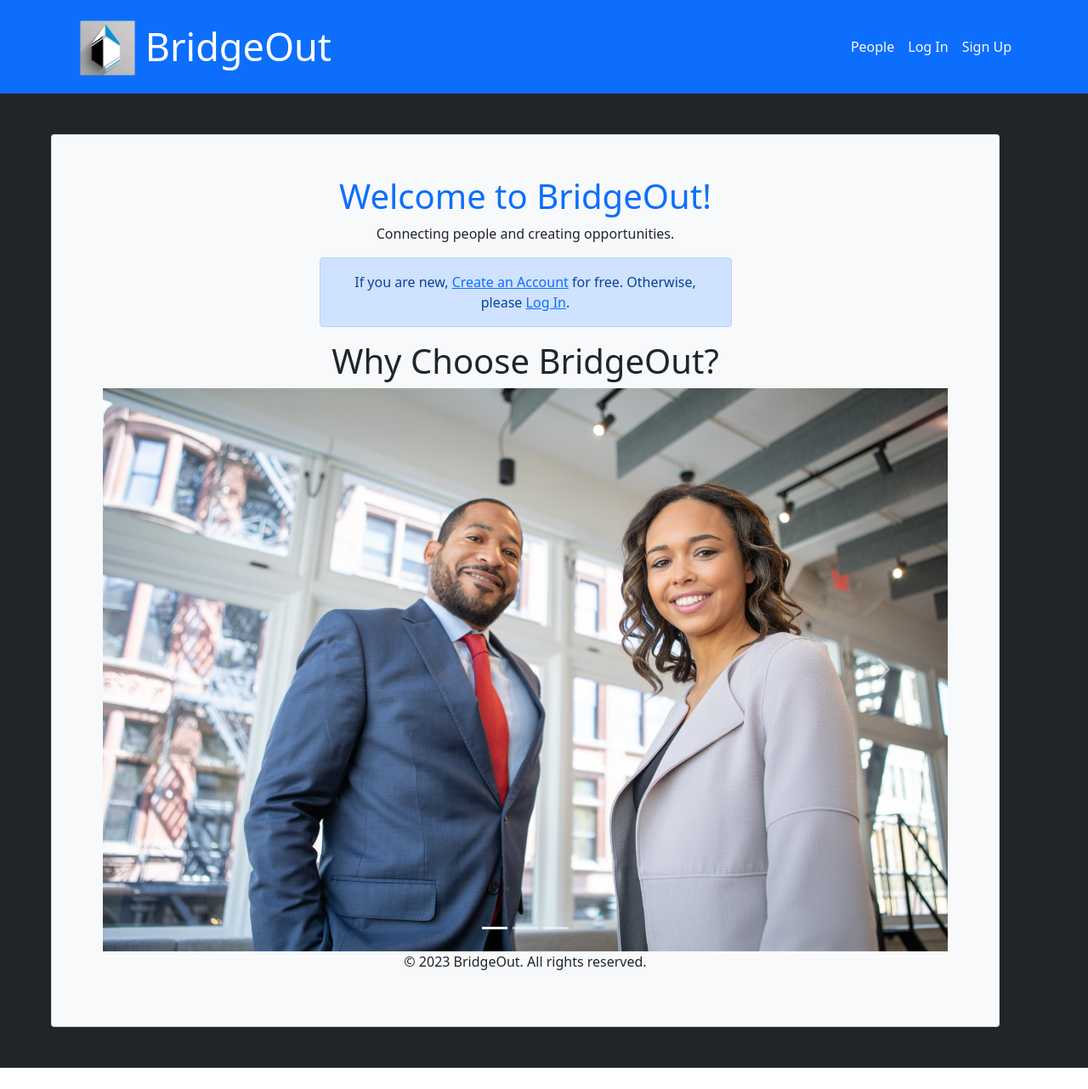
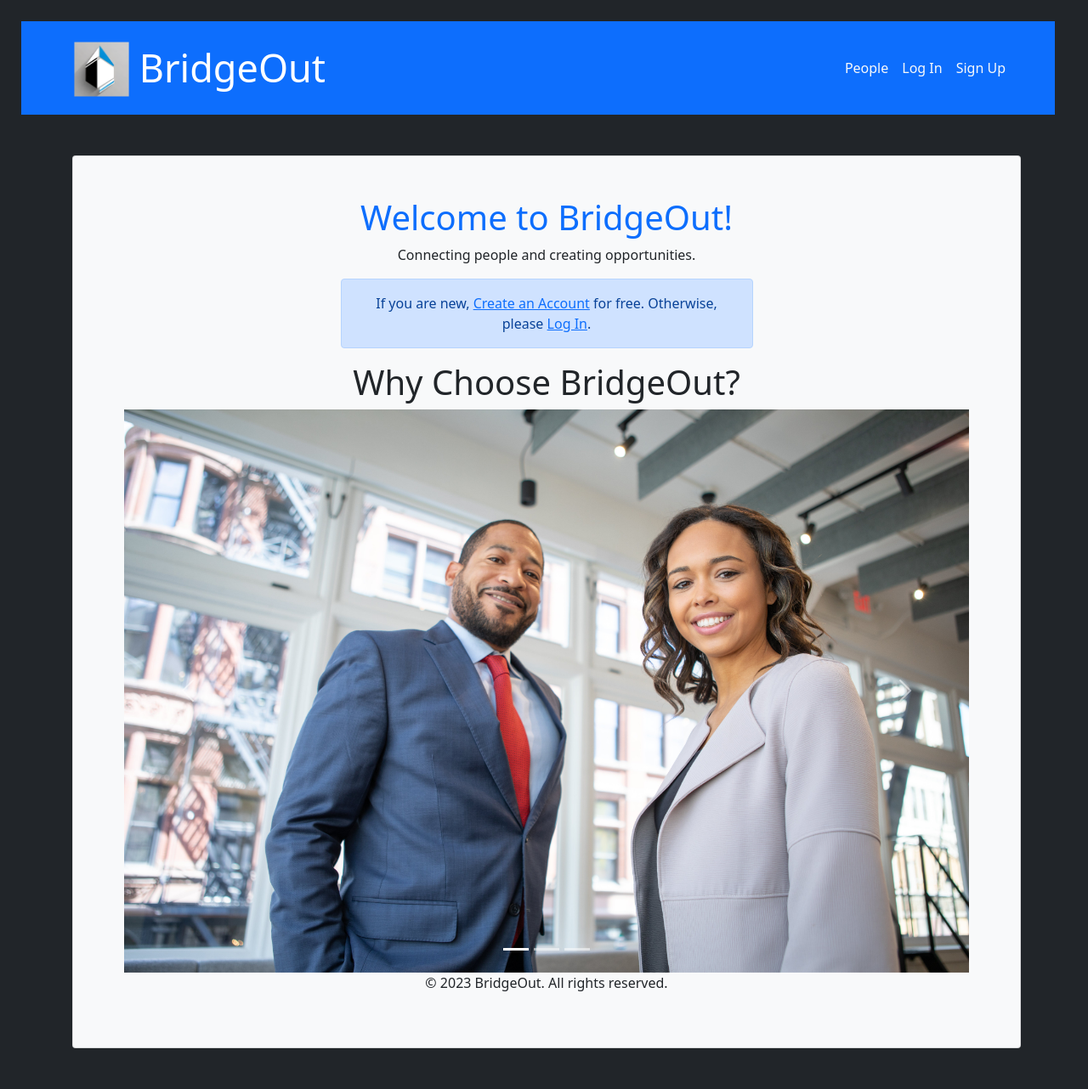
Before and after one commit to josh-flatt/cs350, a Django app: page /helloapp/ in a window 1280 px wide. Shown: the whole page at 85% size. Before the commit the page ends 1257 px from the top, so only its background shows below. Run offline with Django 4.2, Linux system fonts and the light colour scheme; parts of the project's set-up code (start-up, migrations or seed data) failed here and were passed over.

Commit message:
Try css again

```diff
--- a/Application/helloapp/templates/helloView.html
+++ b/Application/helloapp/templates/helloView.html
@@ -14,7 +14,7 @@ Welcome to BridgeOut!
         <title>BridgeOut - Home</title>
         <link rel="stylesheet" href="{% static 'css/styles.css' %}">
     </head>
-    <body>
+    <body style="margin:25px; width: 95%; justify-content: center;">
         <p style="text-align: center;">Connecting people and creating opportunities.</p>
         <section class="hero">
             <div class="container" style="width: 50%; text-align: center;">
```
